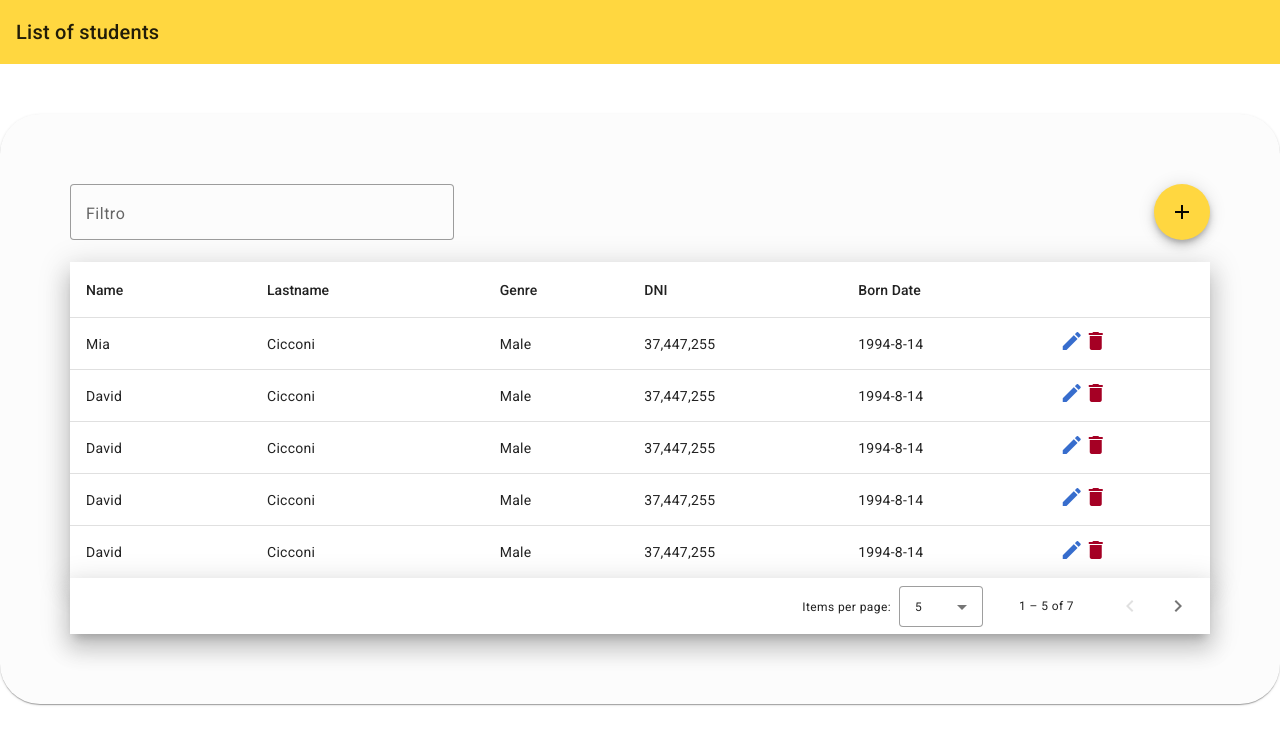
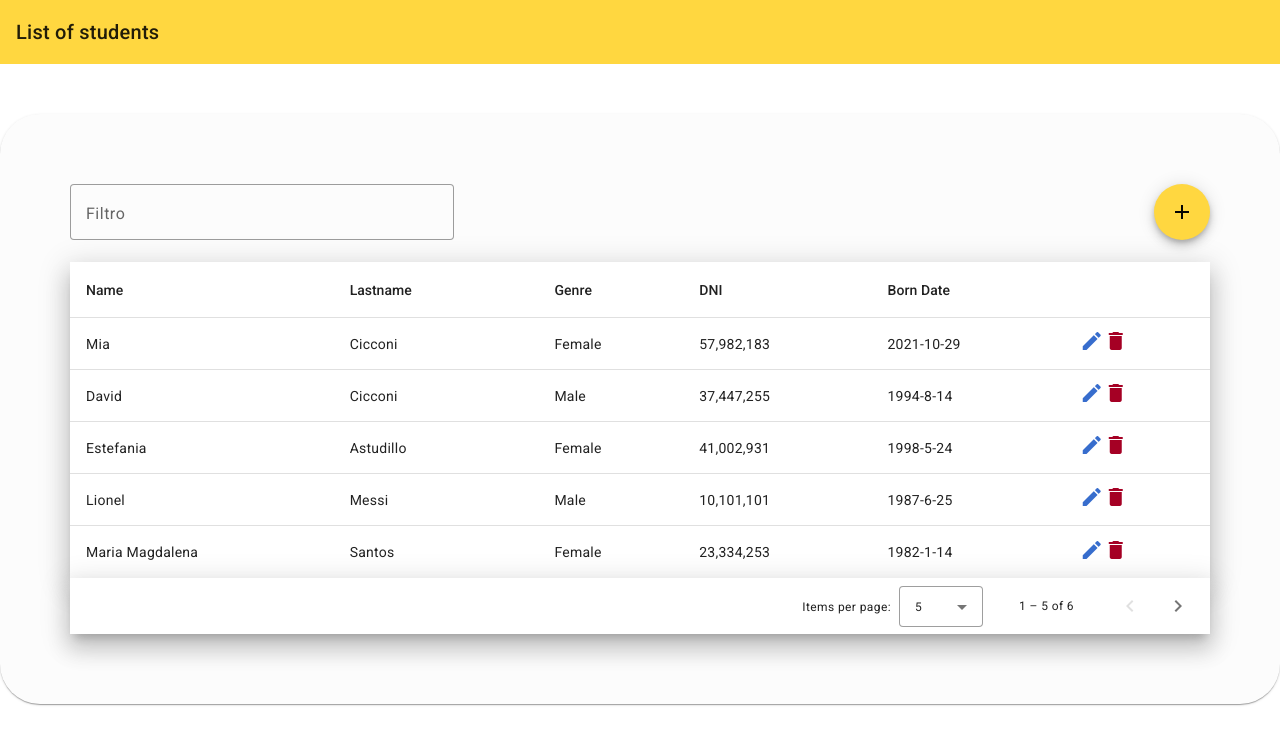
Before and after one commit to davidcicconi94/crud-mean, an Angular app: page / in a window 1280 px wide. Shown: the top 744 px of the page. Built offline with nearby package versions, Linux system fonts and the light colour scheme.

Commit message:
front ready

```diff
--- a/src/app/components/add-edit-students/add-edit-students.component.css
+++ b/src/app/components/add-edit-students/add-edit-students.component.css
@@ -4,8 +4,9 @@ h2 {
 
 mat-form-field {
     width: 100%;
+    margin-bottom: -10px;
 }
 
-p {
-    color: #a50024;
+span {
+    color: red;
 }
--- a/src/app/components/add-edit-students/add-edit-students.component.html
+++ b/src/app/components/add-edit-students/add-edit-students.component.html
@@ -6,13 +6,16 @@
       <mat-label>Name</mat-label>
       <input formControlName="name" matInput autocomplete="off" autofocus />
     </mat-form-field>
-    <div
+    <div class="error">
+      <span
         *ngIf="
           form.get('name')?.hasError('required') && form.get('name')?.touched
         "
-      class="error"
+        >Name is required.</span
       >
-      <p>Name is required.</p>
+      <span *ngIf="form.get('name')?.hasError('maxLength')"
+        >Maximum characters exceeded</span
+      >
     </div>
 
     <div class="row">
@@ -20,14 +23,14 @@
         <mat-label>Lastname</mat-label>
         <input formControlName="lastname" matInput />
       </mat-form-field>
-      <div
+      <div class="error">
+        <span
           *ngIf="
             form.get('lastname')?.hasError('required') &&
             form.get('lastname')?.touched
           "
-        class="error"
+          >Lastname is required.</span
         >
-        <p>Lastname is required.</p>
       </div>
     </div>
 
@@ -40,21 +43,54 @@
         <option value="other">Other</option>
       </select>
     </mat-form-field>
+    <div class="error">
+      <span
+        *ngIf="
+          form.get('genre')?.hasError('required') && form.get('genre')?.touched
+        "
+      >
+        Genre is required.
+      </span>
+    </div>
 
     <mat-form-field appearance="fill">
       <mat-label>DNI</mat-label>
       <input formControlName="dni" type="number" matInput />
     </mat-form-field>
+    <div class="error">
+      <span
+        *ngIf="
+          form.get('dni')?.hasError('required') && form.get('dni')?.touched
+        "
+      >
+        DNI is required.
+      </span>
+    </div>
 
     <mat-form-field appearance="fill">
       <mat-label>Born Date</mat-label>
-      <input formControlName="bornDate" matInput [matDatepicker]="picker1" />
+      <input
+        [max]="maxDate"
+        formControlName="bornDate"
+        matInput
+        [matDatepicker]="picker1"
+      />
       <mat-datepicker-toggle
         matIconSuffix
         [for]="picker1"
       ></mat-datepicker-toggle>
       <mat-datepicker #picker1></mat-datepicker>
     </mat-form-field>
+    <div class="error">
+      <span
+        *ngIf="
+          form.get('bornDate')?.hasError('required') &&
+          form.get('bornDate')?.touched
+        "
+      >
+        Born date is required.
+      </span>
+    </div>
   </mat-dialog-content>
   <mat-dialog-actions align="end">
     <button
--- a/src/app/components/add-edit-students/add-edit-students.component.ts
+++ b/src/app/components/add-edit-students/add-edit-students.component.ts
@@ -11,15 +11,19 @@ import { Student } from 'src/app/interfaces/Student';
 export class AddEditStudentsComponent {
   form: FormGroup;
 
+  maxDate: Date;
+
   constructor(
     public dialogRef: MatDialogRef<AddEditStudentsComponent>,
     private fb: FormBuilder
   ) {
+    this.maxDate = new Date();
+
     this.form = this.fb.group({
-      name: ['', Validators.required],
+      name: ['', [Validators.required, Validators.maxLength(10)]],
       lastname: ['', Validators.required],
       genre: ['', Validators.required],
-      dni: [null, Validators.required],
+      dni: [null, [Validators.required, Validators.pattern('^[0-9]*$')]],
       bornDate: [null, Validators.required],
     });
   }
@@ -38,7 +42,5 @@ export class AddEditStudentsComponent {
       dni: this.form.value.dni,
       bornDate: this.form.value.bornDate,
     };
-
-    console.log(student);
   }
 }
--- a/src/app/components/list-students/list-students.component.html
+++ b/src/app/components/list-students/list-students.component.html
@@ -71,7 +71,7 @@
     <tr mat-row *matRowDef="let row; columns: displayedColumns"></tr>
   </table>
   <mat-paginator
-    [pageSizeOptions]="[5, 10, 25, 100]"
+    [pageSizeOptions]="[5, 10, 15]"
     aria-label="Select page of users"
     class="mat-elevation-z15"
   ></mat-paginator>
--- a/src/app/components/list-students/list-students.component.ts
+++ b/src/app/components/list-students/list-students.component.ts
@@ -58,9 +58,9 @@ const studentsList: Student[] = [
   {
     name: 'Mia',
     lastname: 'Cicconi',
-    genre: 'Male',
-    dni: 37447255,
-    bornDate: new Date('1994-08-13'),
+    genre: 'Female',
+    dni: 57982183,
+    bornDate: new Date('2021-10-28'),
   },
   {
     name: 'David',
@@ -70,38 +70,31 @@ const studentsList: Student[] = [
     bornDate: new Date('1994-08-13'),
   },
   {
-    name: 'David',
-    lastname: 'Cicconi',
-    genre: 'Male',
-    dni: 37447255,
-    bornDate: new Date('1994-08-13'),
+    name: 'Estefania',
+    lastname: 'Astudillo',
+    genre: 'Female',
+    dni: 41002931,
+    bornDate: new Date('1998-05-23'),
   },
   {
-    name: 'David',
-    lastname: 'Cicconi',
+    name: 'Lionel',
+    lastname: 'Messi',
     genre: 'Male',
-    dni: 37447255,
-    bornDate: new Date('1994-08-13'),
+    dni: 10101101,
+    bornDate: new Date('1987-06-24'),
   },
   {
-    name: 'David',
-    lastname: 'Cicconi',
-    genre: 'Male',
-    dni: 37447255,
-    bornDate: new Date('1994-08-13'),
+    name: 'Maria Magdalena',
+    lastname: 'Santos',
+    genre: 'Female',
+    dni: 23334253,
+    bornDate: new Date('1982-01-13'),
   },
   {
-    name: 'David',
-    lastname: 'Cicconi',
+    name: 'Tukulito',
+    lastname: 'Sakayama',
     genre: 'Male',
-    dni: 37447255,
-    bornDate: new Date('1994-08-13'),
-  },
-  {
-    name: 'David',
-    lastname: 'Cicconi',
-    genre: 'Male',
-    dni: 37447255,
-    bornDate: new Date('1994-08-13'),
+    dni: 30229831,
+    bornDate: new Date('2002-04-02'),
   },
 ];
```
Lines whose indentation alone changed are shown as unchanged.
